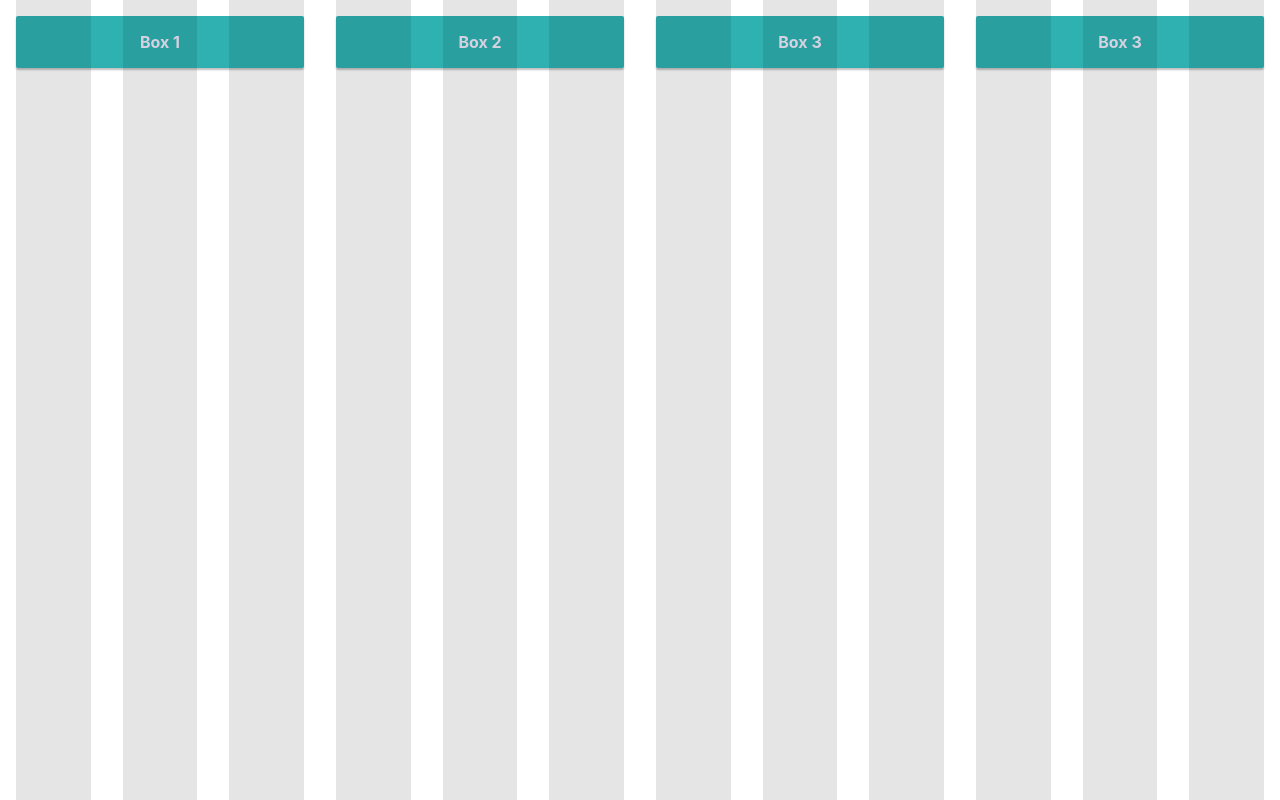
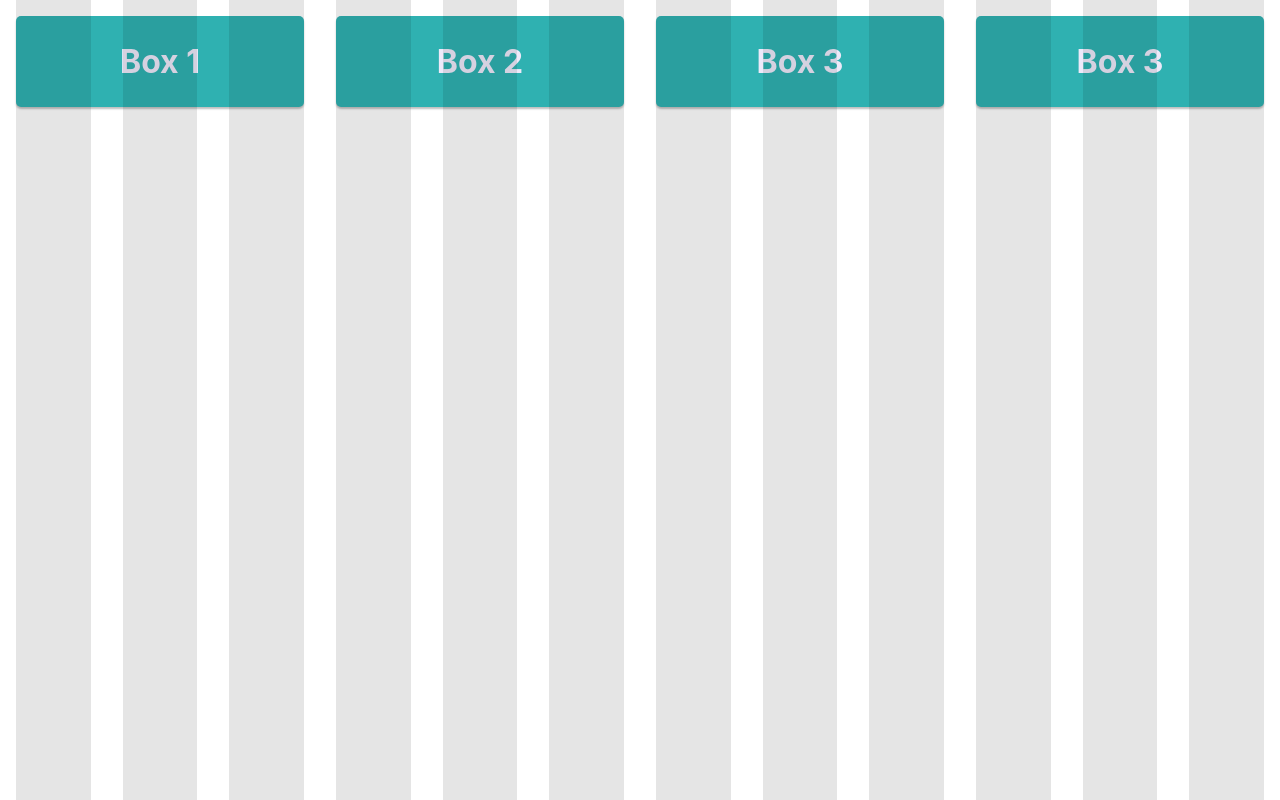
Before and after one commit to M-B89/chromatic-test, a React (Create React App) app: page / in a window 1280 px wide. Built offline with nearby package versions, Linux system fonts and the light colour scheme.

Commit message:
change styling to test changes

```diff
--- a/src/components/Box/Box.module.scss
+++ b/src/components/Box/Box.module.scss
@@ -1,9 +1,10 @@
 .Box {
-    padding: 16px;
-    border-radius: 2px;
+    padding: 26px;
+    border-radius: 5px;
     text-align: center;
     color: #ede9f9;
     font-weight: 700;
     background-color: #2fb1b1;
     box-shadow: 0 2px 2px rgba(0, 0, 0, 0.25);
+    font-size: 2rem;
 }
```
